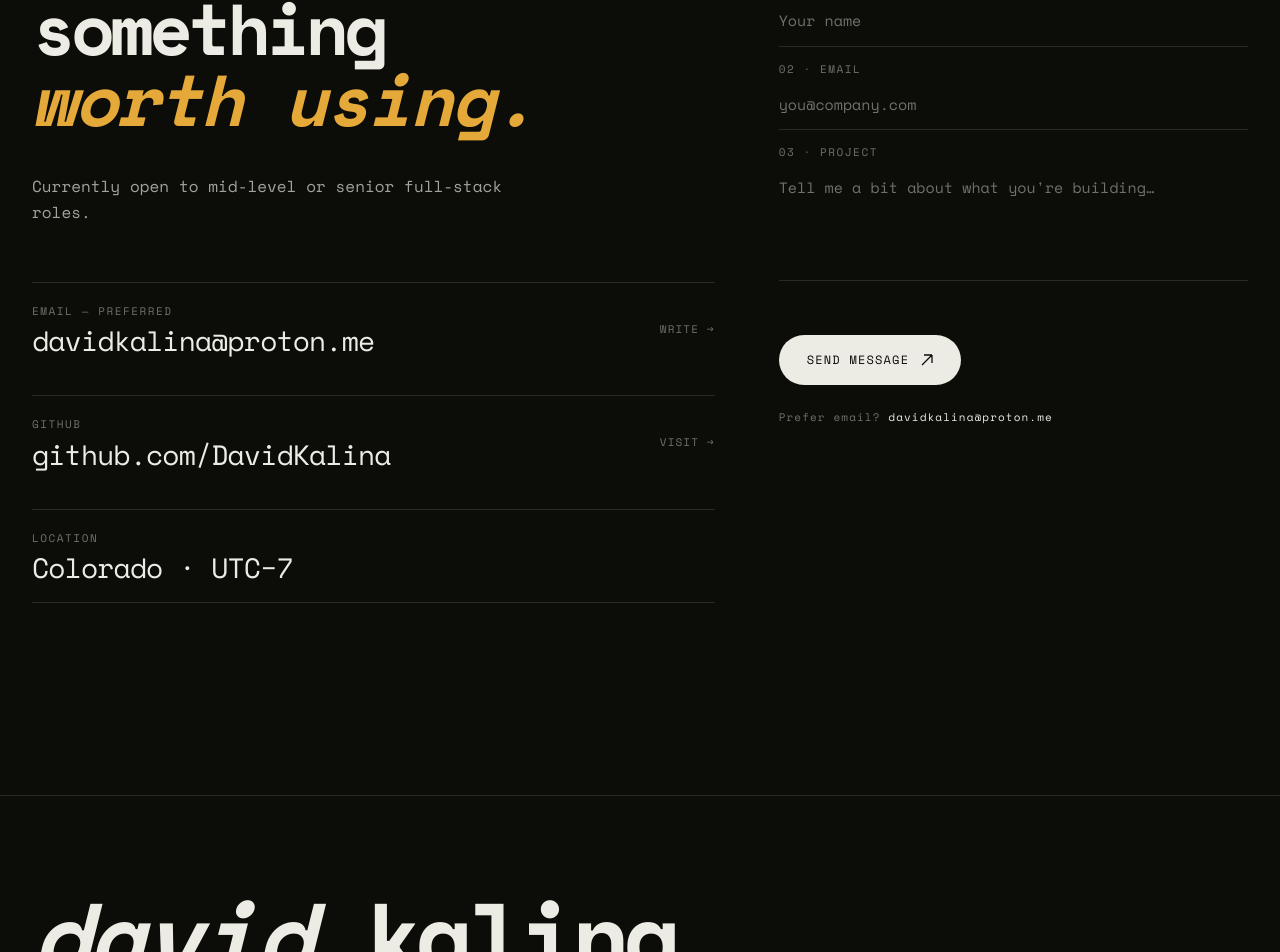
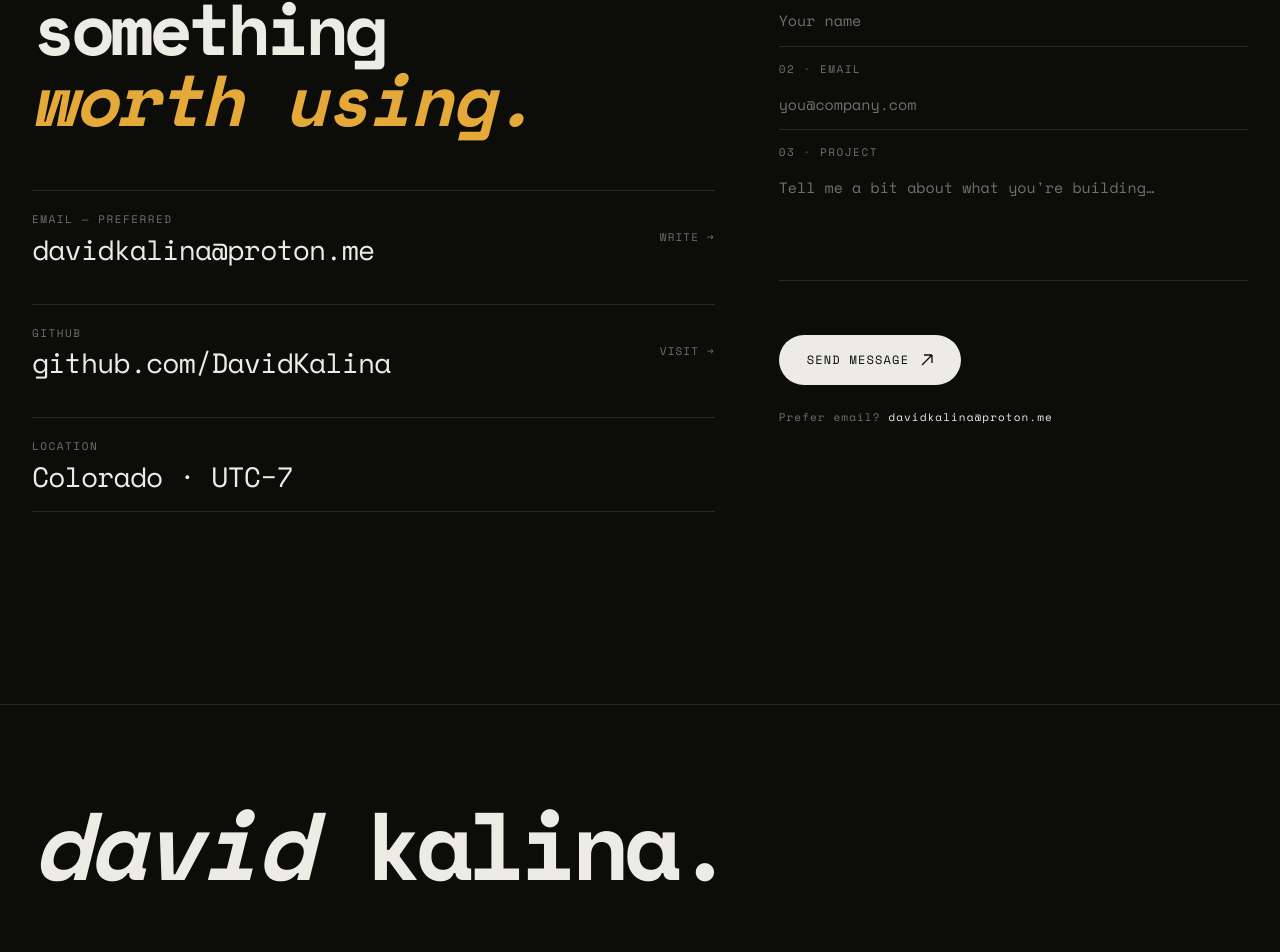
Before and after one commit to DavidKalina/davidkalina, a Next.js app: page / in a window 1280 px wide. Shown: the part 5290-6242 px from the top of the page. Built offline with nearby package versions, Linux system fonts and the light colour scheme; no server answers.

Commit message:
fix: lean cta

```diff
--- a/components/Cta.tsx
+++ b/components/Cta.tsx
@@ -58,9 +58,6 @@ const ModernCTA = () => {
                 worth using.
               </span>
             </h2>
-            <p className="mt-10 max-w-[52ch] text-[16px] leading-[1.6] reveal text-fg-dim">
-              Currently open to mid-level or senior full-stack roles.
-            </p>
 
             <div className="mt-14 space-y-5 reveal">
               <a
```
